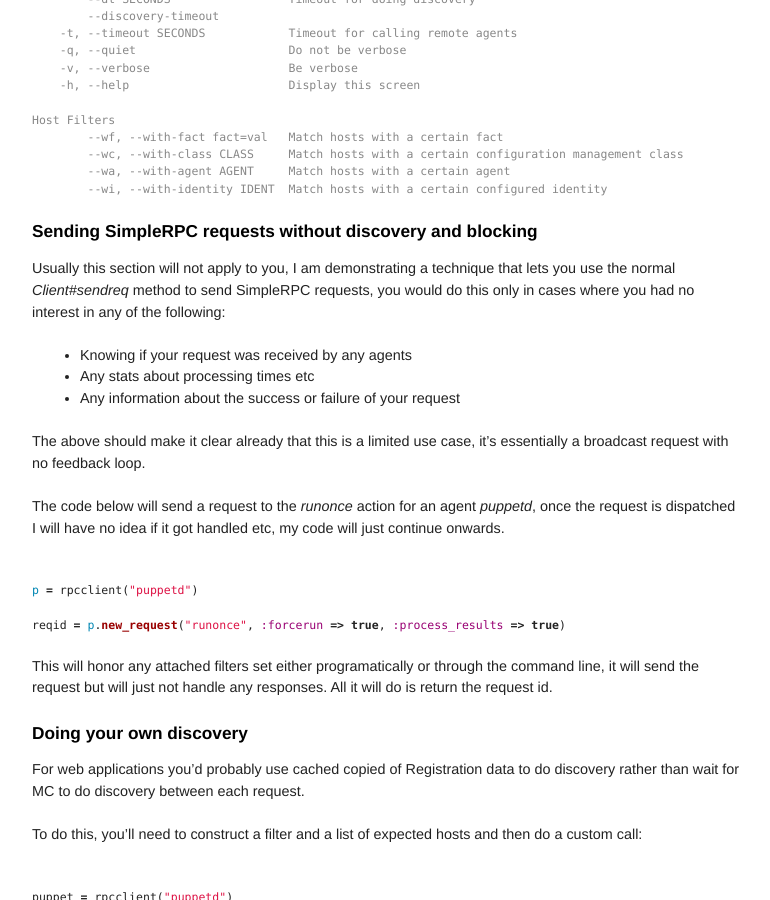
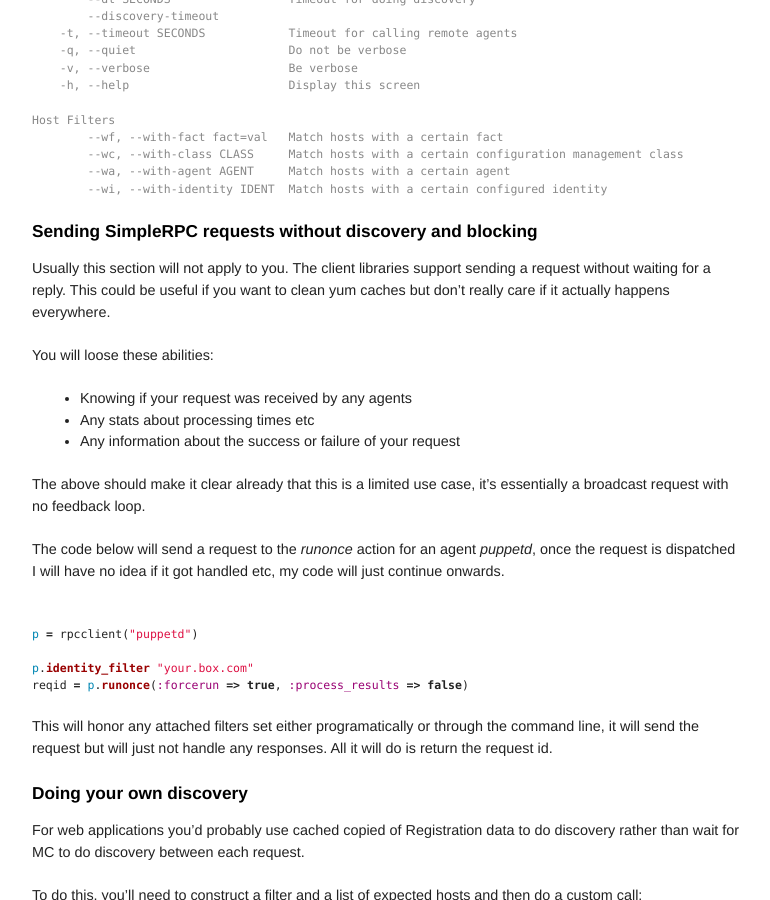
Before and after one commit to choria-legacy/marionette-collective, a Jekyll site: the page built from website/simplerpc/clients.md, in a window 1280 px wide and 900 px high, scrolled down 7514 px. Shown: the whole window, without its empty margins (133-903 px from the left). Built offline with Jekyll 4.4.1, drawn with Linux system fonts in a browser that asks for light colours; comment, search, counter and statistics services are not loaded.

Commit message:
Update fire and forget request documentation

```diff
--- a/website/simplerpc/clients.md
+++ b/website/simplerpc/clients.md
@@ -359,8 +359,9 @@ Host Filters
 
 ## Sending SimpleRPC requests without discovery and blocking
 
-Usually this section will not apply to you, I am demonstrating a technique that lets you
-use the normal _Client#sendreq_ method to send SimpleRPC requests, you would do this only in cases where you had no interest in any of the following:
+Usually this section will not apply to you.  The client libraries support sending a request without waiting for a reply.  This could be useful if you want to clean yum caches but don't really care if it actually happens everywhere.
+
+You will loose these abilities:
 
  * Knowing if your request was received by any agents
  * Any stats about processing times etc
@@ -373,7 +374,8 @@ The code below will send a request to the _runonce_ action for an agent _puppetd
 {% highlight ruby %}
 p = rpcclient("puppetd")
 
-reqid = p.new_request("runonce", :forcerun => true, :process_results => true)
+p.identity_filter "your.box.com"
+reqid = p.runonce(:forcerun => true, :process_results => false)
 {% endhighlight %}
 
 This will honor any attached filters set either programatically or through the command line, it will send the request but will
```
